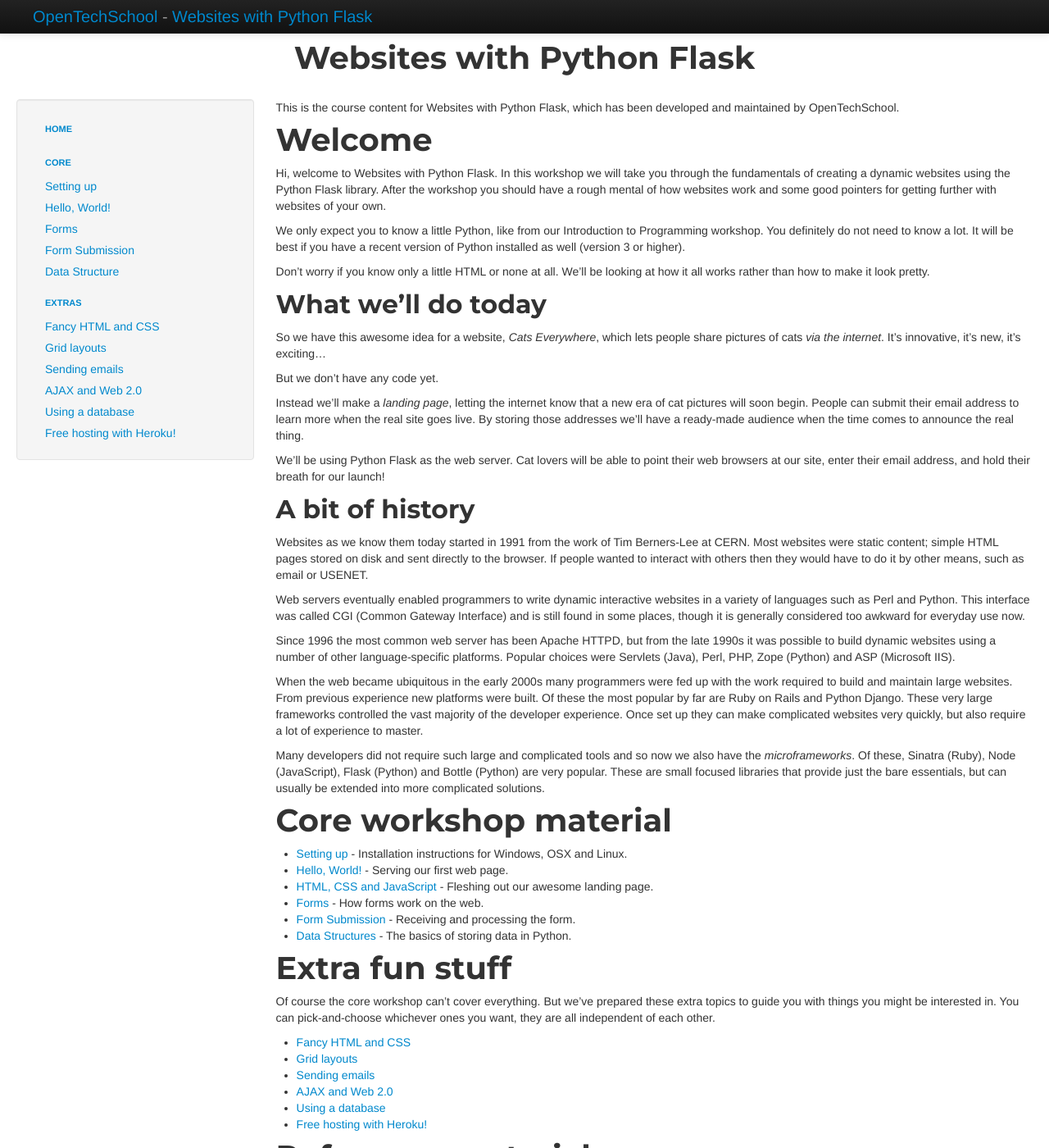
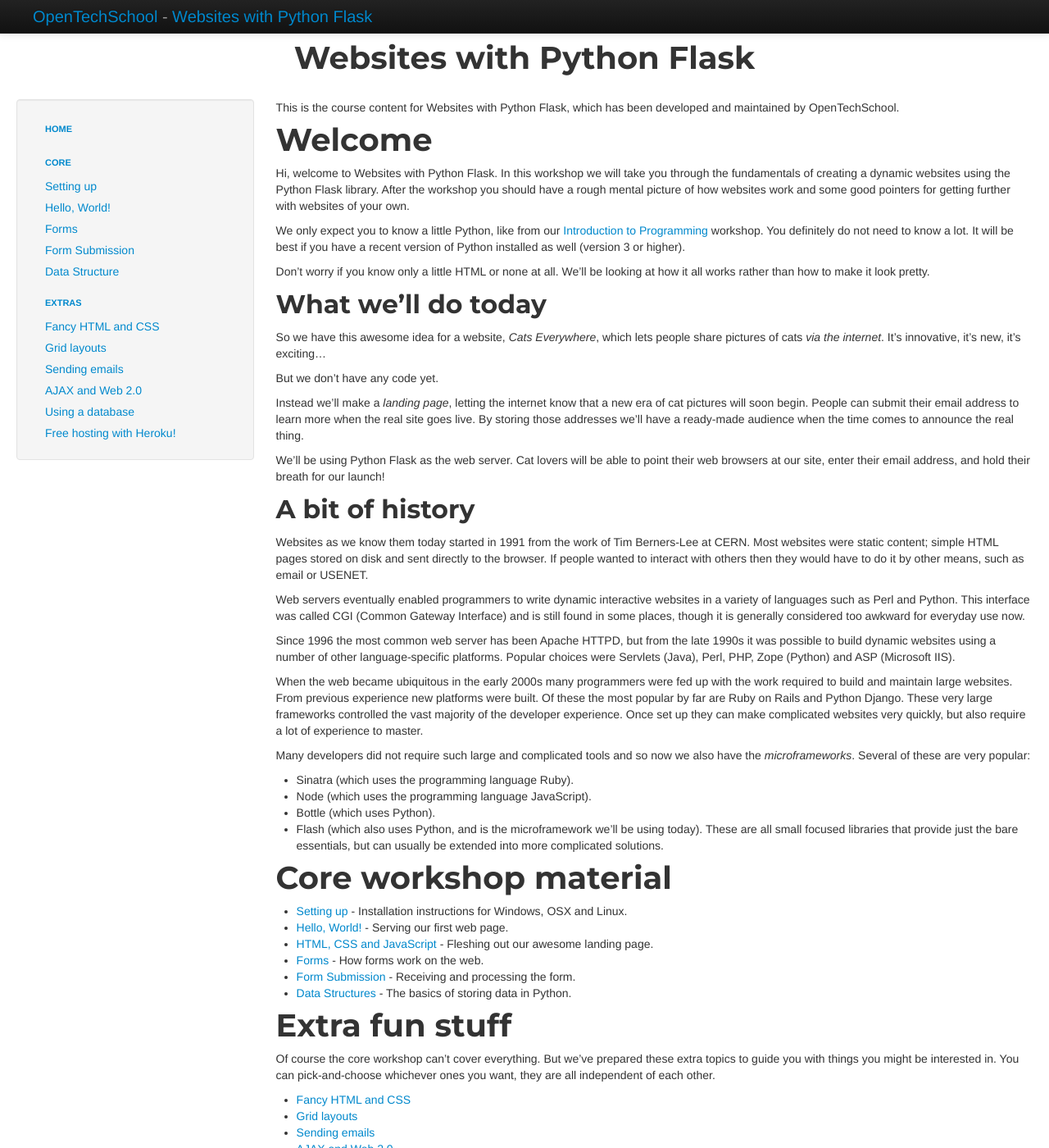
Before and after one commit to OpenTechSchool/python-flask, a Jekyll site: the page built from index.md, in a window 1280 px wide and 1400 px high. Shown: the whole window at 82% size. Built offline with Jekyll 4.4.1, drawn with Linux system fonts in a browser that asks for light colours.

Commit message:
Minor typo edits, few bits of explanation for new terms

```diff
--- a/index.md
+++ b/index.md
@@ -9,9 +9,9 @@
 
 # Welcome
 
-Hi, welcome to Websites with Python Flask. In this workshop we will take you through the fundamentals of creating a dynamic websites using the Python Flask library. After the workshop you should have a rough mental of how websites work and some good pointers for getting further with websites of your own.
+Hi, welcome to Websites with Python Flask. In this workshop we will take you through the fundamentals of creating a dynamic websites using the Python Flask library. After the workshop you should have a rough mental picture of how websites work and some good pointers for getting further with websites of your own.
 
-We only expect you to know a little Python, like from our Introduction to Programming workshop. You definitely do not need to know a lot. It will be best if you have a recent version of Python installed as well (version 3 or higher).
+We only expect you to know a little Python, like from our [Introduction to Programming](http://opentechschool.github.com/python-beginners/en/index.html) workshop. You definitely do not need to know a lot. It will be best if you have a recent version of Python installed as well (version 3 or higher).
 
 Don't worry if you know only a little HTML or none at all. We'll be looking at how it all works rather than how to make it look pretty.
 
@@ -35,7 +35,12 @@
 
 When the web became ubiquitous in the early 2000s many programmers were fed up with the work required to build and maintain large websites. From previous experience new platforms were built. Of these the most popular by far are Ruby on Rails and Python Django. These very large frameworks controlled the vast majority of the developer experience. Once set up they can make complicated websites very quickly, but also require a lot of experience to master.
 
-Many developers did not require such large and complicated tools and so now we also have the _microframeworks_. Of these, Sinatra (Ruby), Node (JavaScript), Flask (Python) and Bottle (Python) are very popular. These are small focused libraries that provide just the bare essentials, but can usually be extended into more complicated solutions.
+Many developers did not require such large and complicated tools and so now we also have the _microframeworks_. Several of these are very popular:
+* Sinatra (which uses the programming language Ruby).
+* Node (which uses the programming language JavaScript).
+* Bottle (which uses Python).
+* Flash (which also uses Python, and is the microframework we'll be using today).
+These are all small focused libraries that provide just the bare essentials, but can usually be extended into more complicated solutions.
 
 # Core workshop material
 
```
Also changed, not shown: core/form-submission.md (+2 -2 lines), core/hello-world.md (+3 -3 lines), core/html-css-js.md (+5 -3 lines), core/setup.md (+3 -1 lines).
